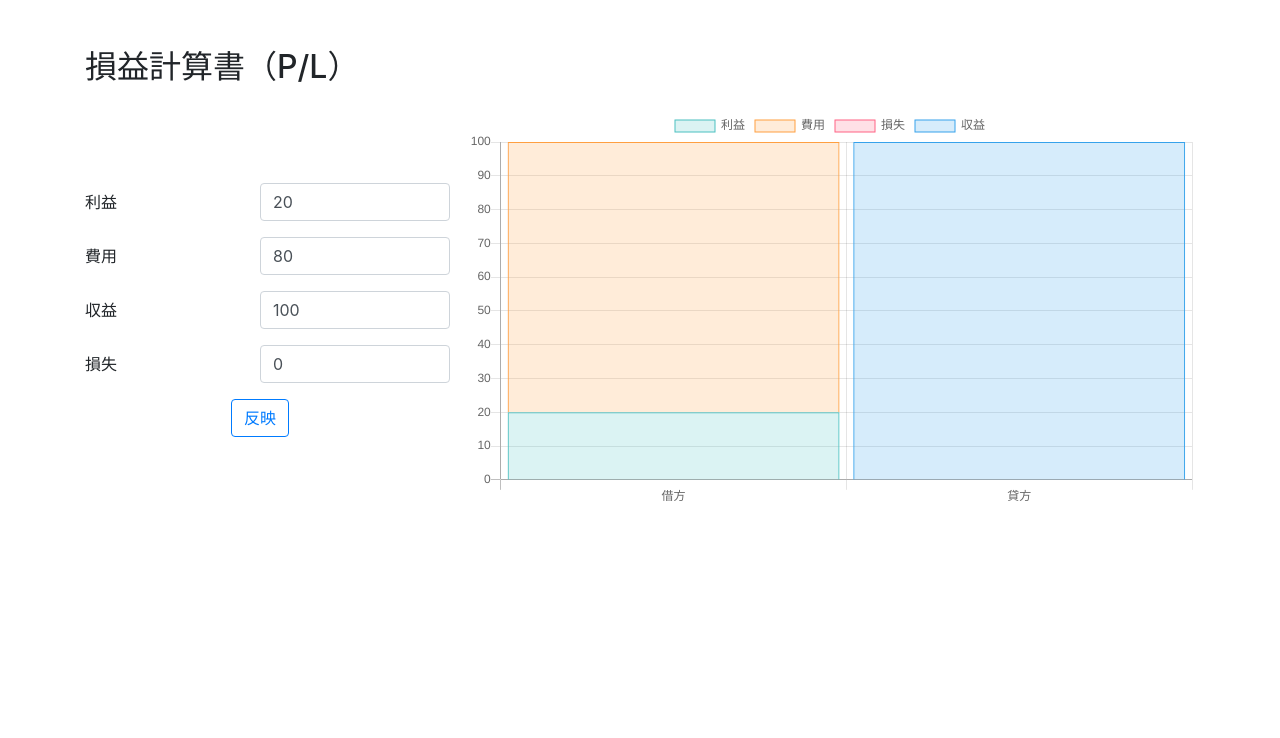
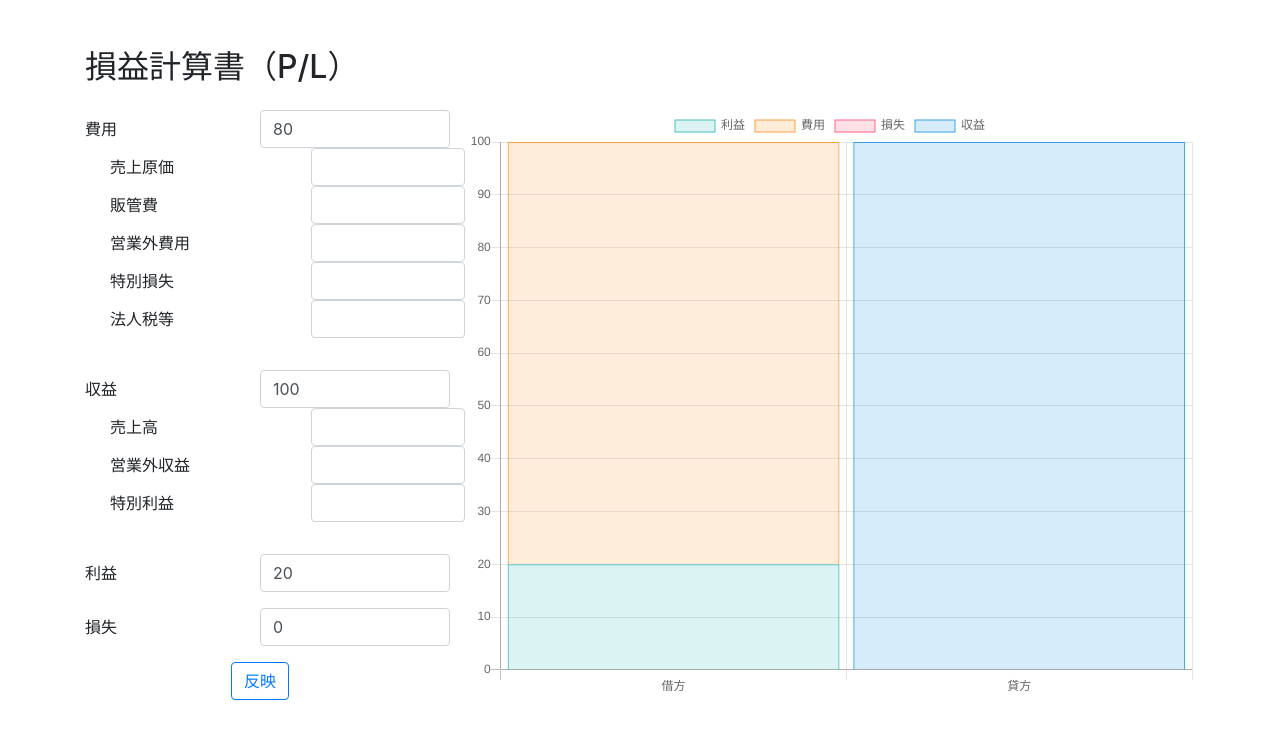
Before and after one commit to negi524/ir_graph, a Nuxt app: page /pl in a window 1280 px wide. Shown: the top 738 px of the page. Built offline with nearby package versions, Linux system fonts and the light colour scheme.

Commit message:
内訳のフォーム追加

```diff
--- a/pages/pl.vue
+++ b/pages/pl.vue
@@ -4,16 +4,56 @@
     <div class="row mt-4">
       <div class="col-4 my-auto">
         <div class="form-group row">
-          <label class="col-6 col-form-label">利益</label>
-          <b-form-input v-model="netIncome" class="col-6" type="number" />
-        </div>
-        <div class="form-group row">
           <label class="col-6 col-form-label">費用</label>
-          <b-form-input v-model="expenses" class="col-6" type="number" />
+          <b-form-input v-model="expenses.sum" class="col-6" type="number" />
+          <!-- 内訳 -->
+          <ul>
+            <li class="row">
+              <label class="col-7 col-form-label">売上原価</label>
+              <b-form-input class="col-5" type="number" />
+            </li>
+            <li class="row">
+              <label class="col-7 col-form-label">販管費</label>
+              <b-form-input class="col-5" type="number" />
+            </li>
+            <li class="row">
+              <label class="col-7 col-form-label">営業外費用</label>
+              <b-form-input class="col-5" type="number" />
+            </li>
+            <li class="row">
+              <label class="col-7 col-form-label">特別損失</label>
+              <b-form-input class="col-5" type="number" />
+            </li>
+            <li class="row">
+              <label class="col-7 col-form-label">法人税等</label>
+              <b-form-input class="col-5" type="number" />
+            </li>
+          </ul>
+          <!-- 内訳 -->
         </div>
         <div class="form-group row">
           <label class="col-6 col-form-label">収益</label>
-          <b-form-input v-model="revenue" class="col-6" type="number" />
+          <b-form-input v-model="revenue.sum" class="col-6" type="number" />
+          <!-- 内訳 -->
+          <ul>
+            <li class="row">
+              <label class="col-7 col-form-label">売上高</label>
+              <b-form-input class="col-5" type="number" />
+            </li>
+            <li class="row">
+              <label class="col-7 col-form-label">営業外収益</label>
+              <b-form-input class="col-5" type="number" />
+            </li>
+            <li class="row">
+              <label class="col-7 col-form-label">特別利益</label>
+              <b-form-input class="col-5" type="number" />
+            </li>
+          </ul>
+          <!-- 内訳 -->
+        </div>
+        <div class="form-group row">
+          <label class="col-6 col-form-label">利益</label>
+          <b-form-input v-model="netIncome" class="col-6" type="number" />
         </div>
         <div class="form-group row">
           <label class="col-6 col-form-label">損失</label>
@@ -45,12 +85,16 @@ export default {
     return {
       // チャートを構成するデータセット一覧
       datacollection: null,
+      // 費用
+      expenses: {
+        sum: 80,
+      },
+      // 収益
+      revenue: {
+        sum: 100,
+      },
       // 利益
       netIncome: 20,
-      // 費用
-      expenses: 80,
-      // 収益
-      revenue: 100,
       // 損失
       netLoss: 0,
     }
@@ -59,6 +103,9 @@ export default {
     this.fillData()
   },
   methods: {
+    /**
+     * 数値をグラフに反映する
+     */
     fillData() {
       this.datacollection = {
         labels: ['借方', '貸方'],
@@ -76,7 +123,7 @@ export default {
             type: 'bar',
             barPercentage: 1.2,
             label: '費用',
-            data: [this.expenses, null],
+            data: [this.expenses.sum, null],
             backgroundColor: 'rgba(255, 159, 64, 0.2)',
             borderColor: 'rgba(255, 159, 64, 1)',
             borderWidth: 1,
@@ -94,7 +141,7 @@ export default {
             type: 'bar',
             barPercentage: 1.2,
             label: '収益',
-            data: [null, this.revenue],
+            data: [null, this.revenue.sum],
             backgroundColor: 'rgba(54, 162, 235, 0.2)',
             borderColor: 'rgba(54, 162, 235, 1)',
             borderWidth: 1,
```
